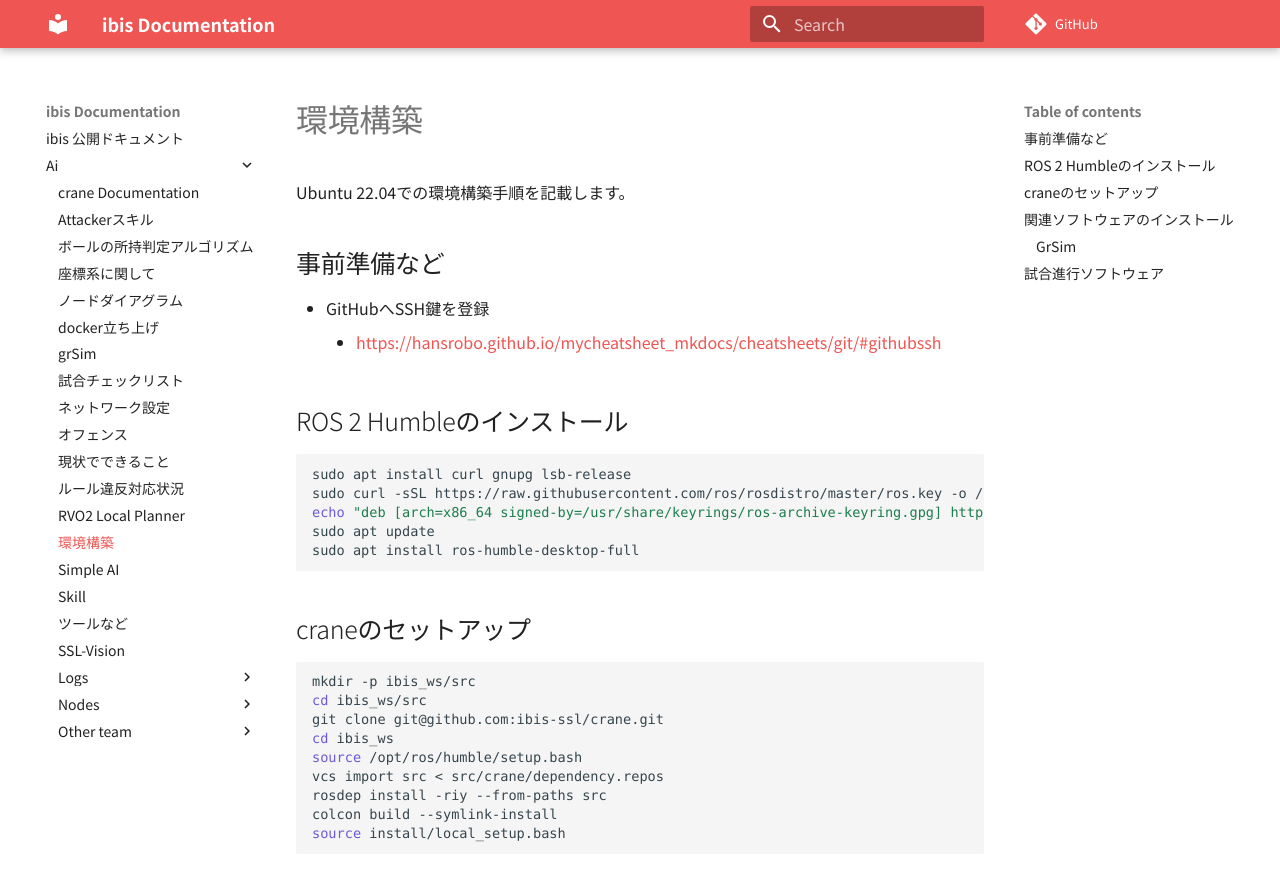
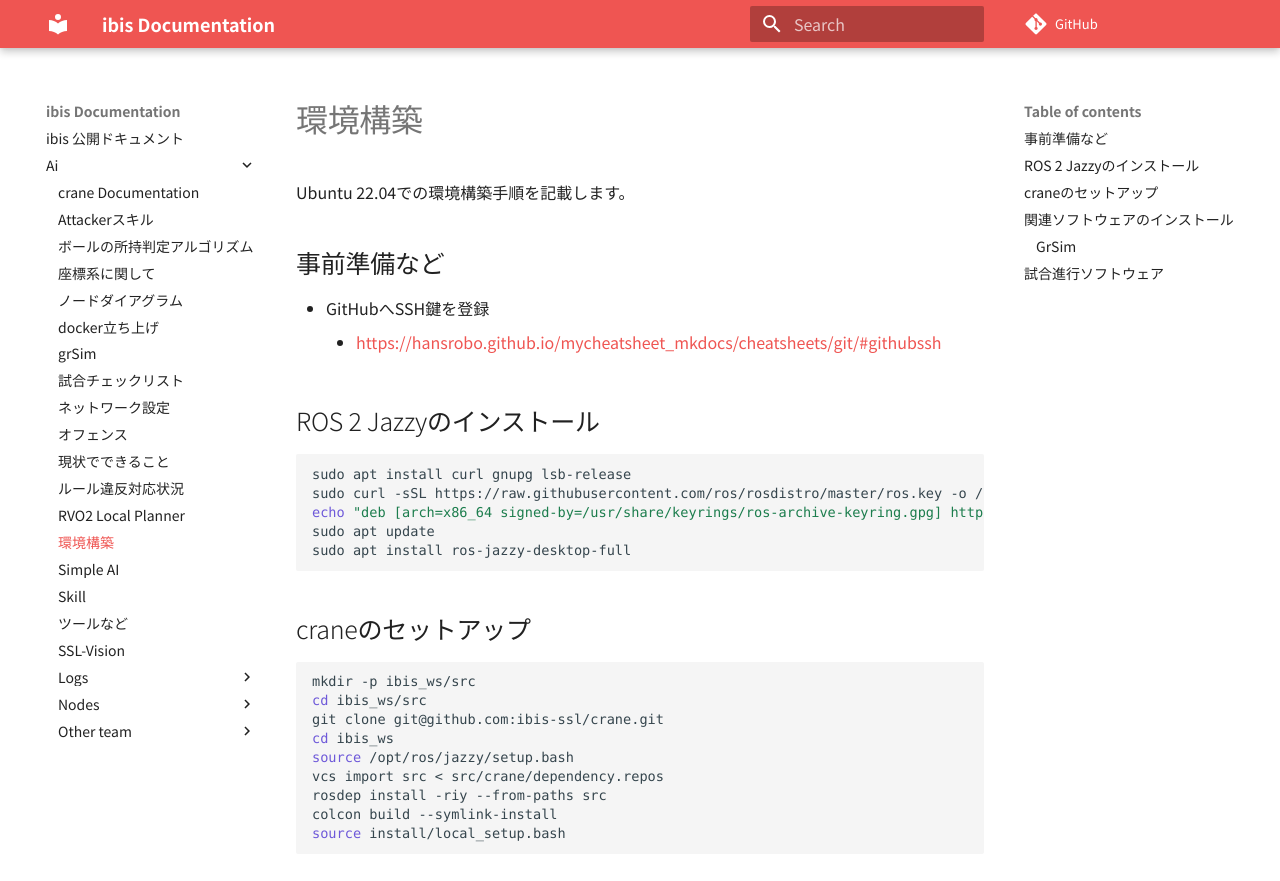
Before and after one commit to ibis-ssl/ibis_documentation, an MkDocs documentation site: the page built from docs/ai/setup.md, in a window 1280 px wide and 900 px high. Shown: the top 881 px of the window. Built offline with MkDocs 1.6.1 and Material for MkDocs 9.7.7, drawn with Linux system fonts in a browser that asks for light colours; nearby versions of some CDN libraries; some web fonts are replaced; comment, search, counter and statistics services are not loaded.

Commit message:
🔄 synced local 'docs/ai' with remote 'docs'

````diff
--- a/docs/ai/setup.md
+++ b/docs/ai/setup.md
@@ -7,14 +7,14 @@ Ubuntu 22.04での環境構築手順を記載します。
 - GitHubへSSH鍵を登録
   - <https://hansrobo.github.io/mycheatsheet_mkdocs/cheatsheets/git/#githubssh>
 
-## ROS 2 Humbleのインストール
+## ROS 2 Jazzyのインストール
 
 ```bash
 sudo apt install curl gnupg lsb-release
 sudo curl -sSL https://raw.githubusercontent.com/ros/rosdistro/master/ros.key -o /usr/share/keyrings/ros-archive-keyring.gpg
 echo "deb [arch=x86_64 signed-by=/usr/share/keyrings/ros-archive-keyring.gpg] http://packages.ros.org/ros2/ubuntu $(source /etc/os-release && echo $UBUNTU_CODENAME) main" | sudo tee /etc/apt/sources.list.d/ros2.list > /dev/null
 sudo apt update
-sudo apt install ros-humble-desktop-full
+sudo apt install ros-jazzy-desktop-full
 ```
 
 ## craneのセットアップ
@@ -24,7 +24,7 @@ mkdir -p ibis_ws/src
 cd ibis_ws/src
 git clone git@github.com:ibis-ssl/crane.git
 cd ibis_ws
-source /opt/ros/humble/setup.bash
+source /opt/ros/jazzy/setup.bash
 vcs import src < src/crane/dependency.repos
 rosdep install -riy --from-paths src
 colcon build --symlink-install
````
